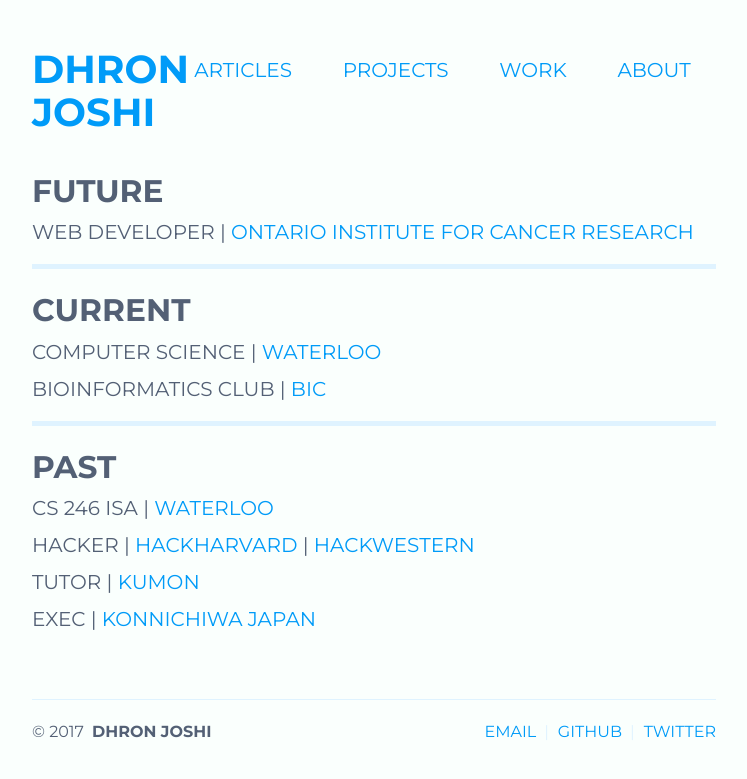
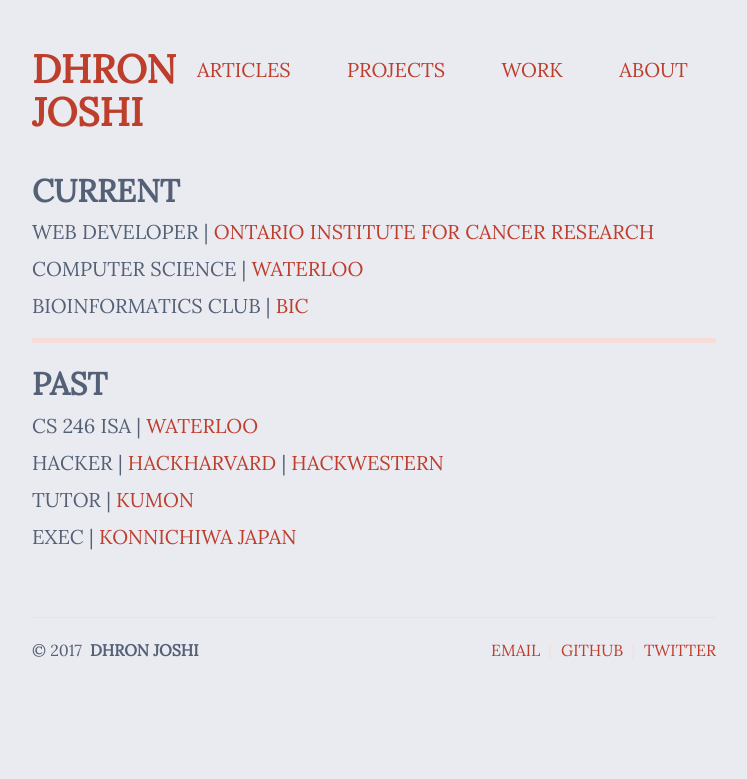
Before and after one commit to Dhron/dhron.github.io, a Jekyll site: the page built from index.md, in a window 1280 px wide. Shown: the top 779 px of the page, without its empty margins (266-1013 px from the left). Built offline with Jekyll 4.4.1, drawn with Linux system fonts in a browser that asks for light colours.

Commit message:
changed colors and font

```diff
--- a/_includes/head.html
+++ b/_includes/head.html
@@ -16,10 +16,9 @@
   <link rel="alternate" type="application/rss+xml" title="{{ site.title }}" href="{{ "/feed.xml" | prepend: site.baseurl | prepend: site.url }}">
 
 
-  <link href="https://fonts.googleapis.com/css?family=Montserrat:400,700|Lora:400,400i,700" rel="stylesheet">
  <!-- <link href="https://fonts.googleapis.com/css?family=Raleway" rel="stylesheet"> -->
-  <link href="https://fonts.googleapis.com/css?family=Didact+Gothic|Dosis|Julius+Sans+One" rel="stylesheet">
-
+  <link href="https://fonts.googleapis.com/css?family=Montserrat" rel="stylesheet">
+  <link href="https://fonts.googleapis.com/css?family=Lora|Old+Standard+TT|Playfair+Display" rel="stylesheet">
   <!-- Favicons -->
   <link rel="apple-touch-icon" href="{{ site.baseurl }}/assets/img/apple-touch-icon.png">
   <link rel="shortcut icon" href="{{ site.baseurl }}/assets/img/favicon.ico">
--- a/_sass/_site.scss
+++ b/_sass/_site.scss
@@ -27,7 +27,7 @@
 .site-nav {
   display: flex;
   justify-content: center;
-  font-family: "Montserrat", sans-serif;
+  font-family: 'Lora', sans-serif;
   font-size: 1.1rem;
 }
 
--- a/_sass/_variables.scss
+++ b/_sass/_variables.scss
@@ -5,9 +5,9 @@
 $gray:                      #55595c;
 $gray-light:                #818a91;
 $gray-lighter:              #eceeef;
-$gray-lightest:             #FAFFFD;
+$gray-lightest:             #EAEAF1;
 
-$blue:                      #009BF8;
+$blue:                      #BE3E2C;
 $light-blue:                lighten($blue, 45%);
 $dark-blue:                 darken($blue, 20%);
 
@@ -47,9 +47,9 @@
 $border-radius-lg:          .3rem;
 
 // GLOBALS - FONTS ------------------
-$font-family:               "Montserrat", sans-serif;
+$font-family:               'Lora', sans-serif;
 $font-family-monospace:     Menlo, Monaco, Consolas, "Liberation Mono", "Courier New", monospace;
-$font-heading:              "Montserrat", sans-serif;
+$font-heading:              'Lora', sans-serif;
 
 $lh:                        1;
 $lh-sm:                     1.1;
--- a/index.md
+++ b/index.md
@@ -3,13 +3,10 @@
 ---
 
 <div class="lead pretty-links">
-## FUTURE
+
+## CURRENT
 
 WEB DEVELOPER &#124; [ONTARIO INSTITUTE FOR CANCER RESEARCH](http://oicr.on.ca)
-
-***
-
-## CURRENT
 
 COMPUTER SCIENCE &#124; [WATERLOO](http://cs.uwaterloo.ca)
 
```
Also changed, not shown: 1 other file.
